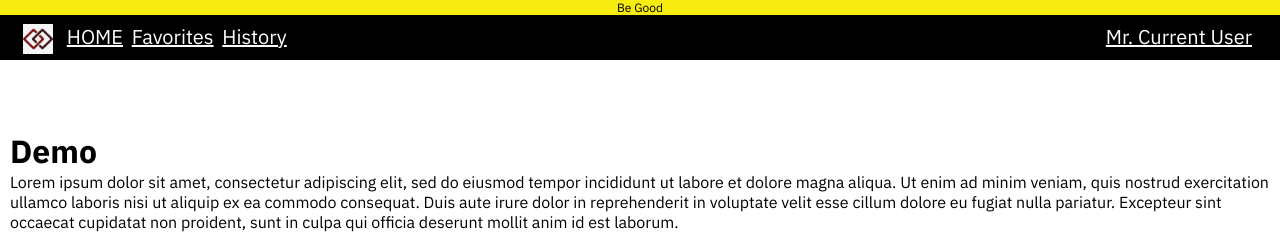
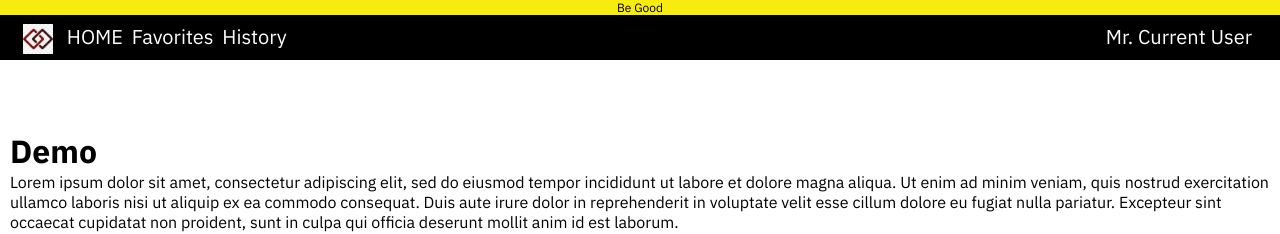
Before and after one commit to gothamgo/demo, a Jekyll site: the page built from index.html, in a window 1280 px wide. Shown: the top 234 px of the page. Built offline with Jekyll 4.4.1, drawn with Linux system fonts in a browser that asks for light colours.

Commit message:
Update header.html

```diff
--- a/_includes/header.html
+++ b/_includes/header.html
@@ -22,6 +22,13 @@
     color: #FFFFFF; /* White */
     font-size: 20px;
     padding: 0px 5px 0px 0px;
+    text-decoration: none;
+  }
+  header nav a.hover {
+    color: grey;
+    font-size: 20px;
+    padding: 0px 5px 0px 0px;
+    text-decoration: none;
   }
   header nav img {
     height: 30px;
```
